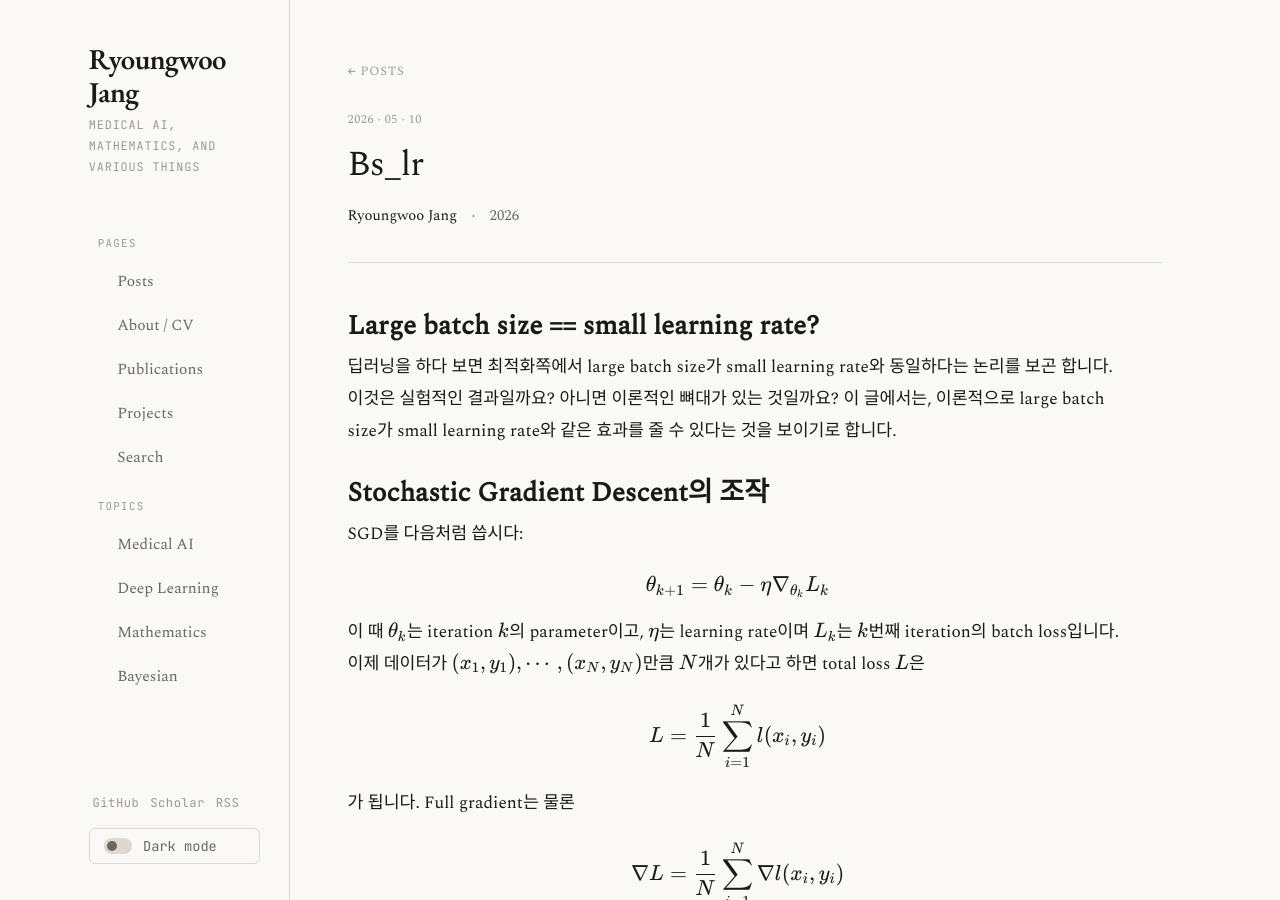
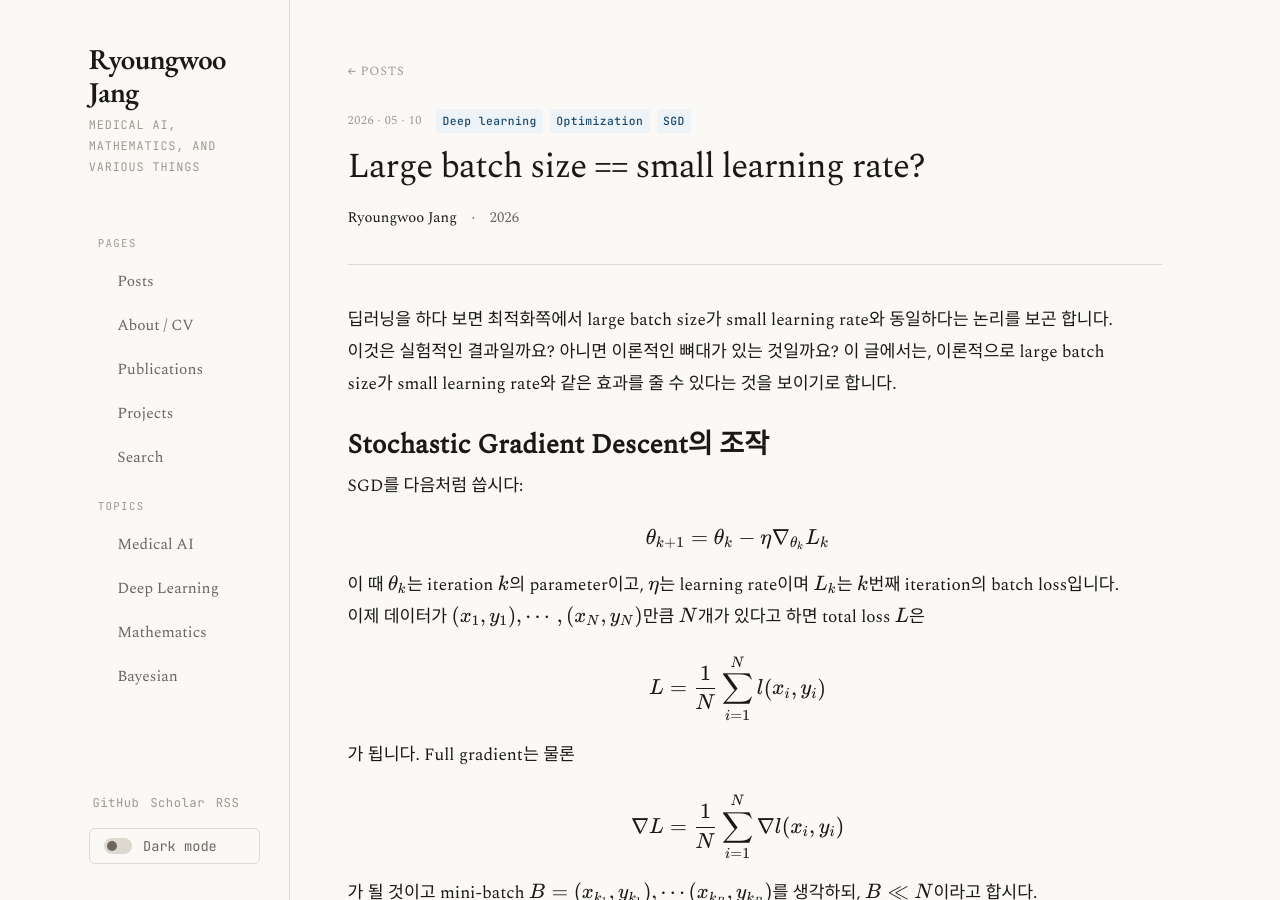
Before and after one commit to jryoungw/jryoungw.github.io, a Jekyll site: the page built from _posts/2026-05-10-BS_LR.md, in a window 1280 px wide and 900 px high. Built offline with Jekyll 4.4.1, drawn with Linux system fonts in a browser that asks for light colours; nearby versions of some CDN libraries; comment, search, counter and statistics services are not loaded.

Commit message:
Update 2026-05-10-BS_LR.md

```diff
--- a/_posts/2026-05-10-BS_LR.md
+++ b/_posts/2026-05-10-BS_LR.md
@@ -1,4 +1,12 @@
-# Large batch size == small learning rate?
+---
+title: "Large batch size == small learning rate?"
+date: 2026-05-10
+tags:
+  - Deep learning
+  - Optimization
+  - SGD
+use_math: true
+---
 
 딥러닝을 하다 보면 최적화쪽에서 large batch size가 small learning rate와 동일하다는 논리를 보곤 합니다. 이것은 실험적인 결과일까요? 아니면 이론적인 뼈대가 있는 것일까요? 이 글에서는, 이론적으로 large batch size가 small learning rate와 같은 효과를 줄 수 있다는 것을 보이기로 합니다.
 
```
